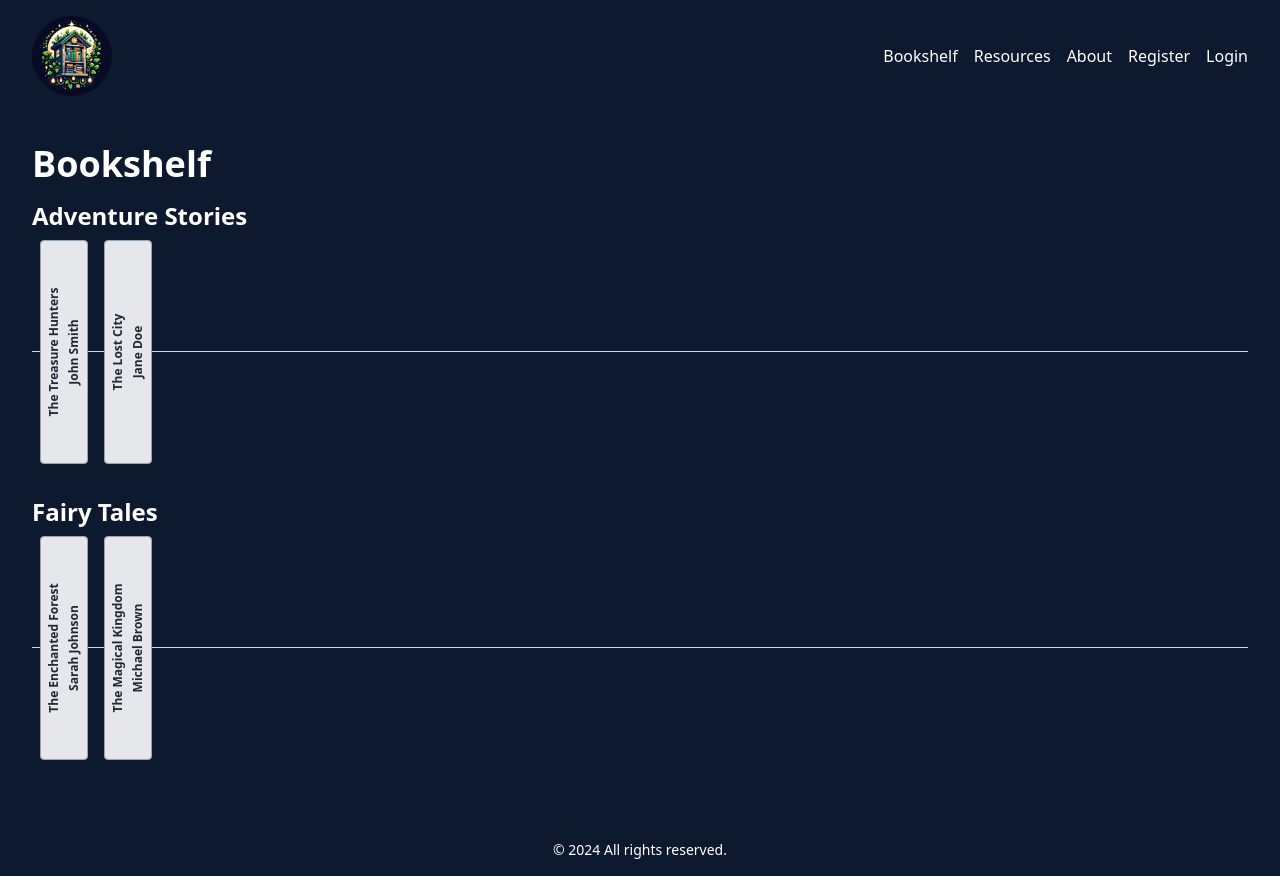
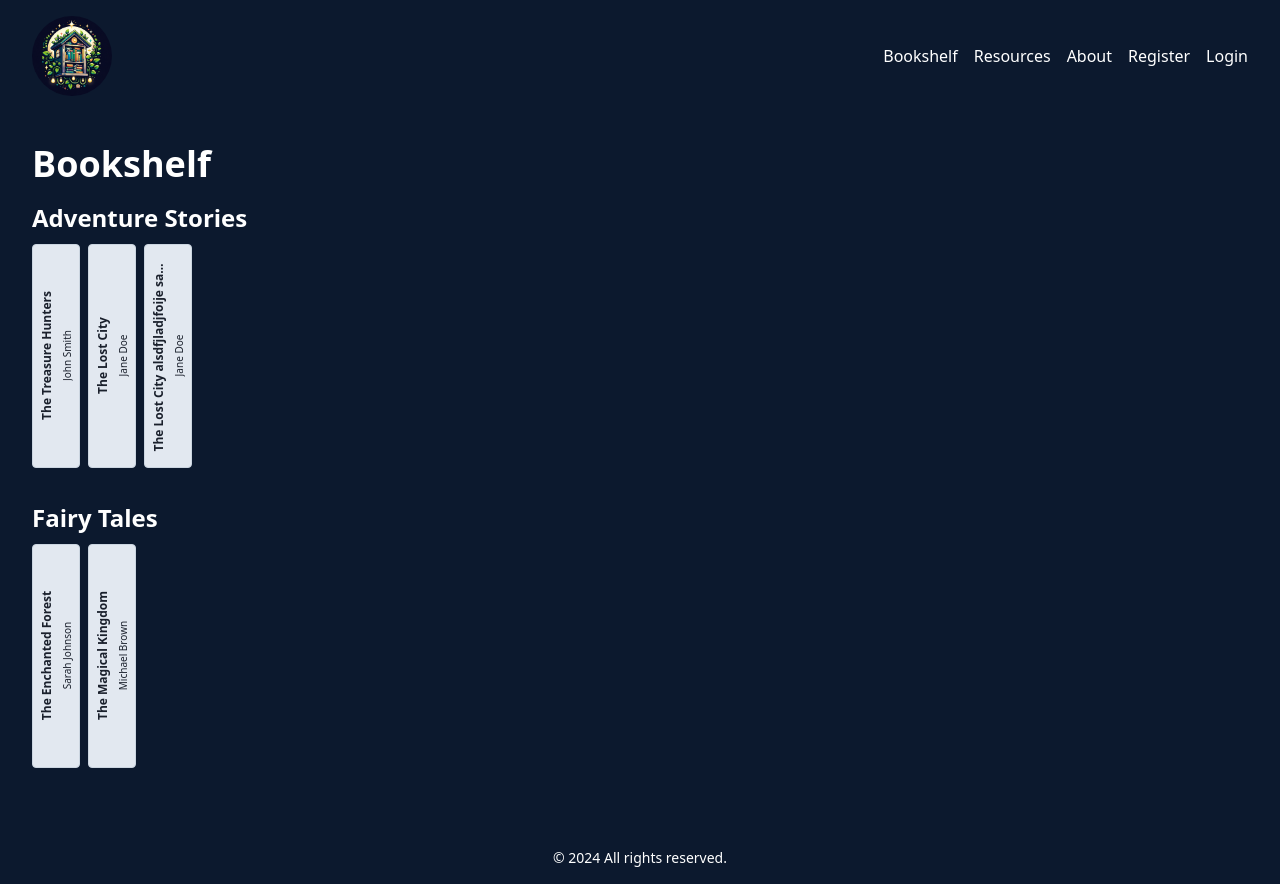
Before and after one commit to sprintup/ivystreetblog, a Next.js app: page /bookshelf in a window 1280 px wide. Built offline with nearby package versions, Linux system fonts and the light colour scheme.

Commit message:
shelf kinda working

```diff
--- a/components/BookModal.js
+++ b/components/BookModal.js
@@ -1,29 +1,42 @@
 // components/BookModal.js
 import React from "react";
+import Modal from "react-modal";
+import styles from "./BookModal.module.css";
 
-const BookModal = ({ visible, onClose, booklist }) => {
-  if (!visible) return null;
+const BookModal = ({ isOpen, onClose, book }) => {
+  if (!isOpen || !book) return null;
 
   return (
-    <div className="fixed inset-0 z-50 flex items-center justify-center bg-black bg-opacity-50">
-      <div className="bg-white rounded-lg p-8">
-        <h2 className="text-2xl font-bold mb-4">{booklist?.title}</h2>
-        <p className="text-lg mb-4">{booklist?.description}</p>
-        <ul>
-          {booklist?.books.map((book) => (
-            <li key={book.isbn} className="mb-2">
-              <span className="font-bold">{book.title}</span> by {book.author}
-            </li>
-          ))}
-        </ul>
-        <button
-          className="mt-4 bg-accent text-white px-4 py-2 rounded"
-          onClick={onClose}
+    <Modal
+      isOpen={isOpen}
+      onRequestClose={onClose}
+      contentLabel="Book Modal"
+      className={styles.modal}
+      overlayClassName={styles.modalOverlay}
+    >
+      <div className={styles.modalContent}>
+        <img
+          src={book.coverImage || "/placeholder-image.jpg"}
+          alt={book.title}
+          className={styles.modalImage}
+        />
+        <h2 className={styles.modalTitle}>{book.title}</h2>
+        <p className={styles.modalAuthor}>by {book.author}</p>
+        <p className={styles.modalIsbn}>ISBN: {book.isbn}</p>
+        <p className={styles.modalDescription}>{book.description}</p>
+        <a
+          href={book.buyLink}
+          target="_blank"
+          rel="noopener noreferrer"
+          className={styles.modalBuyLink}
         >
+          Buy Now
+        </a>
+        <button className={styles.closeButton} onClick={onClose}>
           Close
         </button>
       </div>
-    </div>
+    </Modal>
   );
 };
 
--- a/components/BookModal.module.css
+++ b/components/BookModal.module.css
@@ -5,9 +5,13 @@
   left: 50%;
   transform: translate(-50%, -50%);
   background-color: white;
-  padding: 20px;
-  border-radius: 4px;
+  padding: 2rem;
+  border-radius: 0.5rem;
   outline: none;
+  max-width: 90%;
+  width: 100%;
+  max-height: 90%;
+  overflow-y: auto;
 }
 
 .modalOverlay {
@@ -23,8 +27,16 @@
 }
 
 .modalContent {
-  max-width: 400px;
-  width: 100%;
+  display: flex;
+  flex-direction: column;
+  align-items: center;
+}
+
+.modalImage {
+  width: 200px;
+  height: 300px;
+  object-fit: cover;
+  margin-bottom: 1rem;
 }
 
 .modalTitle {
@@ -43,9 +55,29 @@
   margin-bottom: 1rem;
 }
 
+.modalDescription {
+  text-align: center;
+  margin-bottom: 1rem;
+}
+
+.modalBuyLink {
+  padding: 0.5rem 1rem;
+  background-color: #0c192e;
+  color: white;
+  border: none;
+  border-radius: 0.25rem;
+  text-decoration: none;
+  margin-bottom: 1rem;
+  transition: background-color 0.3s;
+}
+
+.modalBuyLink:hover {
+  background-color: #8fbc8f;
+}
+
 .closeButton {
   padding: 0.5rem 1rem;
-  background-color: #3182ce;
+  background-color: #0c192e;
   color: white;
   border: none;
   border-radius: 0.25rem;
@@ -54,5 +86,5 @@
 }
 
 .closeButton:hover {
-  background-color: #2c5282;
+  background-color: #8fbc8f;
 }
--- a/components/Shelf.js
+++ b/components/Shelf.js
@@ -1,35 +1,26 @@
 // components/Shelf.js
 import React from "react";
+import styles from "./Shelf.module.css";
 
-const Shelf = ({ booklist, onBookClick, onBooklistClick }) => {
+const Shelf = ({ booklist, onBookClick }) => {
   return (
-    <div className="mb-8">
-      <h2
-        className="text-2xl font-bold mb-2 cursor-pointer"
-        onClick={() => onBooklistClick(booklist)}
-      >
+    <div className={styles.shelf}>
+      <h2 className={styles.shelfTitle} onClick={() => onBookClick(booklist)}>
         {booklist.title}
       </h2>
-      <div className="relative">
-        <div className="absolute inset-0 flex items-center">
-          <div className="w-full border-t border-gray-300"></div>
-        </div>
-        <div className="relative flex justify-start">
+      <div className={styles.bookContainer}>
         {booklist.books.map((book) => (
           <div
             key={book.isbn}
-              className="book-spine relative flex flex-col items-center justify-center h-56 w-12 bg-gray-200 text-gray-800 border border-gray-400 rounded mx-2 p-2 cursor-pointer transform hover:scale-105 transition duration-300"
+            className={styles.bookSpine}
             onClick={() => onBookClick(book)}
           >
-              <div className="book-title flex flex-col items-center justify-center text-center text-xs font-bold transform -rotate-90 origin-center">
-                <span className="whitespace-nowrap">{book.title}</span>
-                <span className="whitespace-nowrap text-xxs mt-1">
-                  {book.author}
-                </span>
+            <div className={styles.bookDetails}>
+              <span className={styles.title}>{book.title}</span>
+              <span className={styles.author}>{book.author}</span>
             </div>
           </div>
         ))}
-        </div>
       </div>
     </div>
   );
--- /dev/null
+++ b/components/Shelf.module.css
@@ -0,0 +1,68 @@
+/* components/Shelf.module.css */
+.shelf {
+  margin-bottom: 2rem;
+}
+
+.shelfTitle {
+  font-size: 1.5rem;
+  font-weight: bold;
+  margin-bottom: 0.5rem;
+  cursor: pointer;
+}
+
+.bookContainer {
+  display: flex;
+  justify-content: flex-start;
+}
+
+.bookSpine {
+  position: relative;
+  display: flex;
+  flex-direction: column;
+  align-items: center;
+  justify-content: center;
+  height: 14rem;
+  width: 3rem;
+  background-color: #e2e8f0;
+  color: #1a202c;
+  border: 1px solid #cbd5e0;
+  border-radius: 0.25rem;
+  margin-right: 0.5rem;
+  padding: 0.5rem;
+  cursor: pointer;
+  transition: transform 0.3s;
+}
+
+.bookSpine:hover {
+  transform: scale(1.05);
+}
+
+.bookDetails {
+  display: flex;
+  flex-direction: column;
+  align-items: center;
+  justify-content: center;
+  text-align: center;
+  transform: rotate(-90deg);
+  transform-origin: center;
+  width: 12rem; /* Adjust this value based on the height of the book spine */
+  overflow: hidden;
+}
+
+.title {
+  font-size: 0.75rem;
+  font-weight: bold;
+  width: 100%;
+  overflow: hidden;
+  text-overflow: ellipsis;
+  white-space: nowrap;
+  text-align: center;
+}
+
+.author {
+  font-size: 0.625rem;
+  margin-top: 0.25rem;
+  white-space: nowrap;
+  overflow: hidden;
+  text-overflow: ellipsis;
+}
--- a/data/booklistDataMock.js
+++ b/data/booklistDataMock.js
@@ -10,14 +10,24 @@ const booklistData = [
         title: "The Treasure Hunters",
         author: "John Smith",
         publicationYear: 2010,
-        coverImage: "/book-covers/treasure-hunters.jpg",
+        coverImage: "https://placeholder-image-url.com/the-treasure-hunters", // Placeholder
+        buyLink: "https://placeholder-buy-url.com/the-treasure-hunters", // Placeholder
       },
       {
         isbn: "0987654321",
         title: "The Lost City",
         author: "Jane Doe",
         publicationYear: 2015,
-        coverImage: "/book-covers/lost-city.jpg",
+        coverImage: "https://placeholder-image-url.com/the-lost-city", // Placeholder
+        buyLink: "https://placeholder-buy-url.com/the-lost-city", // Placeholder
+      },
+      {
+        isbn: "0987654321",
+        title: "The Lost City alsdfjladjfoije sadf asif afo sdfis ad",
+        author: "Jane Doe",
+        publicationYear: 2015,
+        coverImage: "https://placeholder-image-url.com/the-lost-city", // Placeholder
+        buyLink: "https://placeholder-buy-url.com/the-lost-city", // Placeholder
       },
     ],
   },
@@ -31,14 +41,16 @@ const booklistData = [
         title: "The Enchanted Forest",
         author: "Sarah Johnson",
         publicationYear: 2012,
-        coverImage: "/book-covers/enchanted-forest.jpg",
+        coverImage: "https://placeholder-image-url.com/the-enchanted-forest", // Placeholder
+        buyLink: "https://placeholder-buy-url.com/the-enchanted-forest", // Placeholder
       },
       {
         isbn: "5544332211",
         title: "The Magical Kingdom",
         author: "Michael Brown",
         publicationYear: 2018,
-        coverImage: "/book-covers/magical-kingdom.jpg",
+        coverImage: "https://placeholder-image-url.com/the-magical-kingdom", // Placeholder
+        buyLink: "https://placeholder-buy-url.com/the-magical-kingdom", // Placeholder
       },
     ],
   },
```
Also changed, not shown: 2 other files (tests, documents, lock files or other folders). Lines whose indentation alone changed are shown as unchanged.
